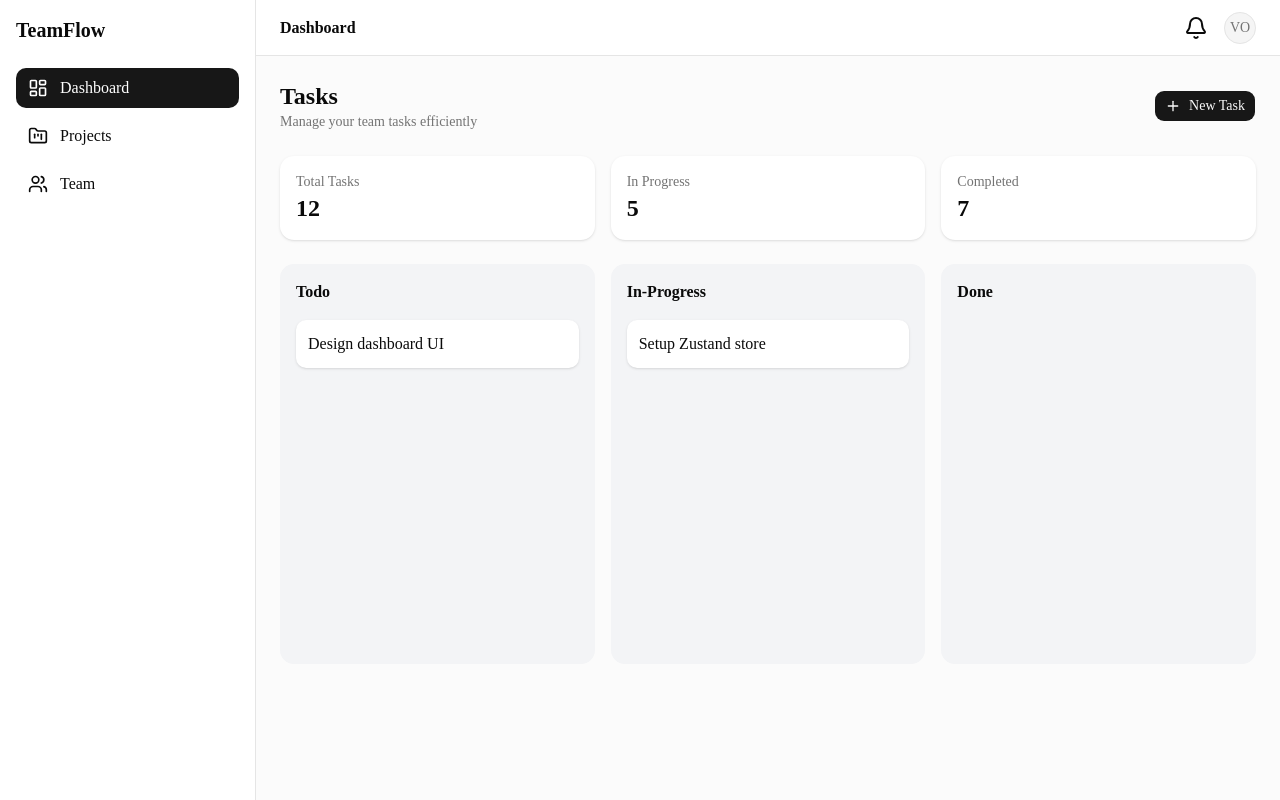
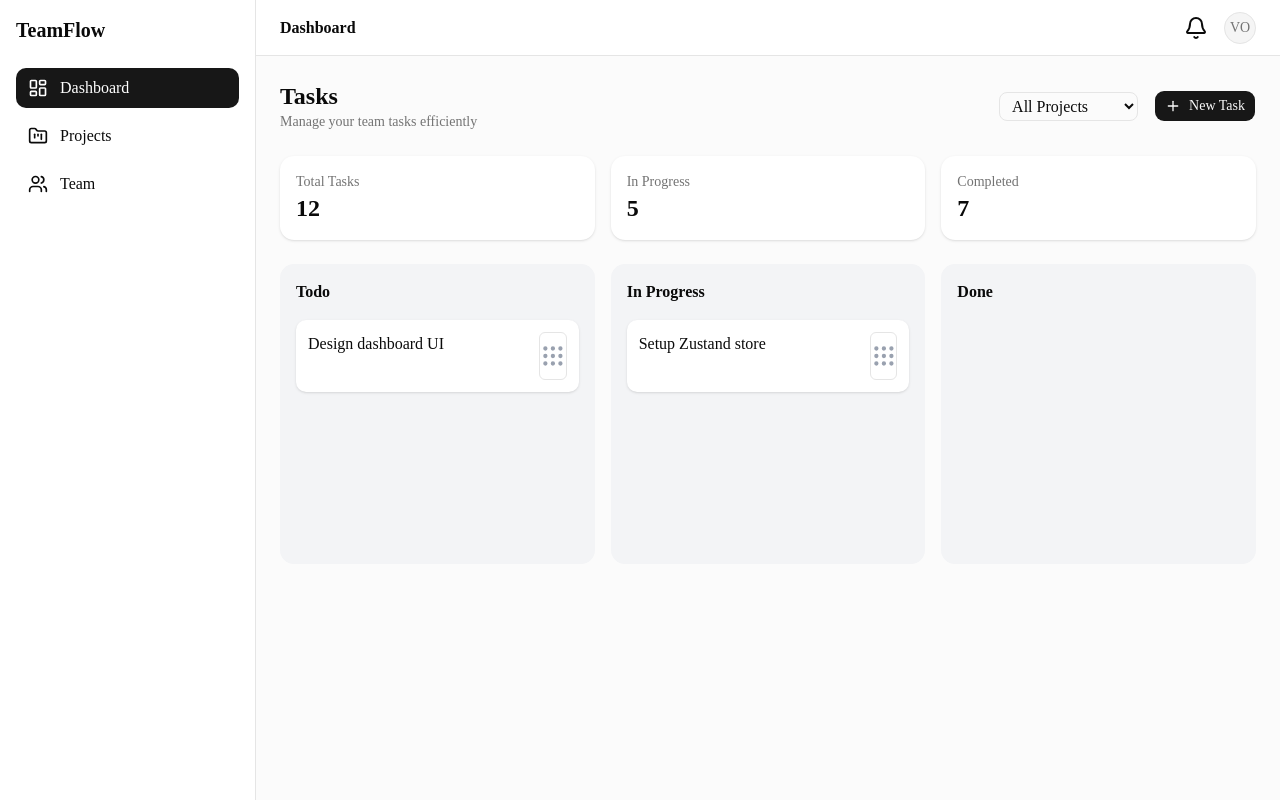
Before and after one commit to chivicoko/maki, a Next.js app: page /dashboard in a window 1280 px wide. Built offline with nearby package versions, Linux system fonts and the light colour scheme.

Commit message:
add task sheet; project select dropdown, UI fixes

```diff
--- a/src/app/dashboard/page.tsx
+++ b/src/app/dashboard/page.tsx
@@ -6,9 +6,12 @@ import CreateTaskModal from "@/components/tasks/create-task-modal";
 import { Button } from "@/components/ui/button";
 import { Plus } from "lucide-react";
 import Stats from "@/components/tasks/stats";
+import TaskDrawer from "@/components/tasks/task-drawer";
+import { useUIStore } from "@/store/ui-store";
 
 export default function DashboardPage() {
   const [open, setOpen] = useState(false);
+  const { setProject } = useUIStore();
 
   return (
     <div className="space-y-6">
@@ -21,11 +24,23 @@ export default function DashboardPage() {
           </p>
         </div>
 
+
+
         {/* MODAL TRIGGER BUTTON */}
-        <Button onClick={() => setOpen(true)} className="flex items-center gap-2">
-          <Plus className="size-4" />
-          New Task
-        </Button>
+        <div className="flex items-center gap-4">
+          <select
+            onChange={(e) => setProject(e.target.value)}
+            className="border rounded-md px-2 py-1"
+          >
+            <option value="all">All Projects</option>
+            <option value="p1">Dashboard App</option>
+          </select>
+
+          <Button onClick={() => setOpen(true)} className="flex items-center gap-2">
+            <Plus className="size-4" />
+            New Task
+          </Button>
+        </div>
       </div>
 
       {/* STATS */}
@@ -36,6 +51,9 @@ export default function DashboardPage() {
 
       {/* MODAL */}
       <CreateTaskModal open={open} setOpen={setOpen} />
+
+      {/* TASK DRAWER */}
+      <TaskDrawer />
     </div>
   );
 }
--- a/src/components/tasks/kanban-board.tsx
+++ b/src/components/tasks/kanban-board.tsx
@@ -1,66 +1,194 @@
-// src/components/tasks/KanbanBoard.tsx
-
 "use client";
 
+import { useTasks } from "@/hooks/use-tasks";
 import {
   DndContext,
   closestCorners,
   DragEndEvent,
+  useDroppable,
 } from "@dnd-kit/core";
-import { useTasks } from "@/hooks/use-tasks";
+
+import {
+  SortableContext,
+  verticalListSortingStrategy,
+  useSortable,
+} from "@dnd-kit/sortable";
+
+import { CSS } from "@dnd-kit/utilities";
+
 import { useMutation, useQueryClient } from "@tanstack/react-query";
 import axios from "axios";
+import { Task } from "../../../types";
+import { useTaskStore } from "@/store/task-store";
+import { useUIStore } from "@/store/ui-store";
+import { Grip } from "lucide-react";
+import { useEffect, useState } from "react";
 
 const columns = ["todo", "in-progress", "done"];
 
+
+// ✅ COLUMN (DROPPABLE FIX)
+function Column({ id, children }: { id: string; children: React.ReactNode;}) {
+  const { setNodeRef, isOver } = useDroppable({ id });
+
+  return (
+    <div
+      ref={setNodeRef}
+      className={`p-4 rounded-xl min-h-[300px] transition ${
+        isOver ? "bg-blue-100" : "bg-gray-100"
+      }`}
+    >
+      {children}
+    </div>
+  );
+}
+
+
+// ✅ TASK CARD (CLICK FIX INCLUDED)
+function SortableTask({ task }: { task: Task }) {
+  const { attributes, listeners, setNodeRef, transform, transition } =
+    useSortable({ id: task.id });
+
+  const { setTask } = useTaskStore();
+
+  const style = {
+    transform: CSS.Transform.toString(transform),
+    transition,
+  };
+
+  return (
+    <div
+      ref={setNodeRef}
+      style={style}
+      className="flex justify-between bg-white p-3 rounded-lg mb-2 shadow hover:shadow-md transition"
+    >
+      {/* ✅ CLICK AREA */}
+      <div
+        onClick={() => setTask(task.id)}
+        className="cursor-pointer w-[90%]"
+      >
+        {task.title}
+      </div>
+
+      {/* ✅ DRAG HANDLE (VERY IMPORTANT) */}
+      <Grip
+        {...attributes}
+        {...listeners}
+        className="h-full min-h-12 w-7 border rounded-sm text-xs text-gray-400 mt- cursor-grab "
+      />
+    </div>
+  );
+}
+
+
+// ✅ MAIN BOARD
 export default function KanbanBoard() {
   const { data: tasks = [] } = useTasks();
+  const [localTasks, setLocalTasks] = useState<Task[]>([]);
+
+  const { selectedProject } = useUIStore();
   const queryClient = useQueryClient();
 
-  const updateTask = useMutation({
-    mutationFn: (data: any) => axios.put(`/api/tasks/${data.id}`, data),
-    onSuccess: () => queryClient.invalidateQueries({ queryKey: ["tasks"] }),
+  useEffect(() => {
+    setLocalTasks(tasks);
+  }, [tasks]);
+
+  // ✅ FILTER
+  const filteredTasks =
+    selectedProject === "all"
+      ? localTasks
+      : localTasks.filter((t: Task) => t.projectId === selectedProject);
+
+  // ✅ MUTATION
+  const mutation = useMutation({
+    mutationFn: (task: Task) =>
+      axios.put(`/api/tasks/${task.id}`, task),
+
+    onMutate: async (updatedTask) => {
+      await queryClient.cancelQueries({ queryKey: ["tasks"] });
+
+      const previous = queryClient.getQueryData<Task[]>(["tasks"]);
+
+      queryClient.setQueryData(["tasks"], (old: Task[] = []) =>
+        old.map((t) =>
+          t.id === updatedTask.id
+            ? { ...t, status: updatedTask.status }
+            : t
+        )
+      );
+
+      return { previous };
+    },
+
+    onError: (_err, _newTask, context) => {
+      if (context?.previous) {
+        queryClient.setQueryData(["tasks"], context.previous);
+      }
+    },
+
+    onSettled: () => {
+      queryClient.invalidateQueries({ queryKey: ["tasks"] });
+    },
   });
 
+  // ✅ DRAG FIX
   const handleDragEnd = (event: DragEndEvent) => {
     const { active, over } = event;
-
     if (!over) return;
 
-    const task = tasks.find((t: any) => t.id === active.id);
+    const task = localTasks.find((t) => t.id === active.id);
     if (!task) return;
 
-    if (task.status !== over.id) {
-      updateTask.mutate({
-        ...task,
-        status: over.id,
-      });
+    let newStatus: Task["status"] | null = null;
+
+    if (columns.includes(over.id as string)) {
+      newStatus = over.id as Task["status"];
+    } else {
+      const overTask = localTasks.find((t) => t.id === over.id);
+      if (overTask) newStatus = overTask.status;
     }
+
+    if (!newStatus || task.status === newStatus) return;
+
+    // ✅ INSTANT UI UPDATE (THIS FIXES SNAP BACK)
+    setLocalTasks((prev) =>
+      prev.map((t) =>
+        t.id === task.id ? { ...t, status: newStatus! } : t
+      )
+    );
+
+    // ✅ THEN sync to backend
+    mutation.mutate({
+      ...task,
+      status: newStatus,
+    });
   };
 
   return (
     <DndContext collisionDetection={closestCorners} onDragEnd={handleDragEnd}>
       <div className="grid grid-cols-3 gap-4">
-        {columns.map((col) => (
-          <div
-            key={col}
-            id={col}
-            className="bg-gray-100 p-4 rounded-xl min-h-[400px]"
-          >
-            <h2 className="font-bold capitalize mb-4">{col}</h2>
+        {columns.map((col) => {
+          const colTasks = filteredTasks.filter(
+            (t: Task) => t.status === col
+          );
 
-            {tasks
-              .filter((task: any) => task.status === col)
-              .map((task: any) => (
-                <div
-                  key={task.id}
-                  className="bg-white p-3 rounded-lg mb-2 shadow cursor-grab"
-                >
-                  {task.title}
-                </div>
-              ))}
-          </div>
-        ))}
+          return (
+            <Column key={col} id={col}>
+              <h2 className="font-bold mb-4 capitalize">
+                {col.replace("-", " ")}
+              </h2>
+
+              <SortableContext
+                items={colTasks.map((t: Task) => t.id)}
+                strategy={verticalListSortingStrategy}
+              >
+                {colTasks.map((task: Task) => (
+                  <SortableTask key={task.id} task={task} />
+                ))}
+              </SortableContext>
+            </Column>
+          );
+        })}
       </div>
     </DndContext>
   );
--- /dev/null
+++ b/src/components/tasks/task-drawer.tsx
@@ -0,0 +1,44 @@
+// src/components/tasks/TaskDrawer.tsx
+
+"use client";
+
+import { useTasks } from "@/hooks/use-tasks";
+import { useTaskStore } from "@/store/task-store";
+
+import {
+  Sheet,
+  SheetContent,
+  SheetHeader,
+  SheetTitle,
+} from "@/components/ui/sheet";
+
+export default function TaskDrawer() {
+  const { selectedTaskId, setTask } = useTaskStore();
+  const { data: tasks = [] } = useTasks();
+
+  const task = tasks.find((t: any) => t.id === selectedTaskId);
+
+  return (
+    <Sheet open={!!selectedTaskId} onOpenChange={() => setTask(null)}>
+      <SheetContent side="right" className="w-[400px]">
+        {task && (
+          <>
+            <SheetHeader>
+              <SheetTitle>{task.title}</SheetTitle>
+            </SheetHeader>
+            <hr />
+            <div className="px-4 space-y-2">
+              <p className="text-sm text-gray-500">
+                Status: {task.status}
+              </p>
+
+              <p className="text-sm text-gray-500">
+                Priority: {task.priority}
+              </p>
+            </div>
+          </>
+        )}
+      </SheetContent>
+    </Sheet>
+  );
+}
--- a/src/components/ui/button.tsx
+++ b/src/components/ui/button.tsx
@@ -5,7 +5,7 @@ import { Slot } from "radix-ui"
 import { cn } from "@/lib/utils"
 
 const buttonVariants = cva(
-  "group/button inline-flex shrink-0 items-center justify-center rounded-lg border border-transparent bg-clip-padding text-sm font-medium whitespace-nowrap transition-all outline-none select-none focus-visible:border-ring focus-visible:ring-3 focus-visible:ring-ring/50 active:translate-y-px disabled:pointer-events-none disabled:opacity-50 aria-invalid:border-destructive aria-invalid:ring-3 aria-invalid:ring-destructive/20 dark:aria-invalid:border-destructive/50 dark:aria-invalid:ring-destructive/40 [&_svg]:pointer-events-none [&_svg]:shrink-0 [&_svg:not([class*='size-'])]:size-4 cursor-pointer",
+  "group/button inline-flex shrink-0 items-center justify-center rounded-lg border border-transparent bg-clip-padding text-sm font-medium whitespace-nowrap transition-all outline-none select-none focus-visible:border-ring focus-visible:ring-3 focus-visible:ring-ring/50 active:translate-y-px disabled:pointer-events-none disabled:opacity-50 aria-invalid:border-destructive aria-invalid:ring-3 aria-invalid:ring-destructive/20 dark:aria-invalid:border-destructive/50 dark:aria-invalid:ring-destructive/40 [&_svg]:pointer-events-none [&_svg]:shrink-0 [&_svg:not([class*='size-'])]:size-4",
   {
     variants: {
       variant: {
--- /dev/null
+++ b/src/components/ui/sheet.tsx
@@ -0,0 +1,144 @@
+"use client"
+
+import * as React from "react"
+import { Dialog as SheetPrimitive } from "radix-ui"
+
+import { cn } from "@/lib/utils"
+import { Button } from "@/components/ui/button"
+import { XIcon } from "lucide-react"
+
+function Sheet({ ...props }: React.ComponentProps<typeof SheetPrimitive.Root>) {
+  return <SheetPrimitive.Root data-slot="sheet" {...props} />
+}
+
+function SheetTrigger({
+  ...props
+}: React.ComponentProps<typeof SheetPrimitive.Trigger>) {
+  return <SheetPrimitive.Trigger data-slot="sheet-trigger" {...props} />
+}
+
+function SheetClose({
+  ...props
+}: React.ComponentProps<typeof SheetPrimitive.Close>) {
+  return <SheetPrimitive.Close data-slot="sheet-close" {...props} />
+}
+
+function SheetPortal({
+  ...props
+}: React.ComponentProps<typeof SheetPrimitive.Portal>) {
+  return <SheetPrimitive.Portal data-slot="sheet-portal" {...props} />
+}
+
+function SheetOverlay({
+  className,
+  ...props
+}: React.ComponentProps<typeof SheetPrimitive.Overlay>) {
+  return (
+    <SheetPrimitive.Overlay
+      data-slot="sheet-overlay"
+      className={cn(
+        "fixed inset-0 z-50 bg-black/10 duration-100 supports-backdrop-filter:backdrop-blur-xs data-open:animate-in data-open:fade-in-0 data-closed:animate-out data-closed:fade-out-0",
+        className
+      )}
+      {...props}
+    />
+  )
+}
+
+function SheetContent({
+  className,
+  children,
+  side = "right",
+  showCloseButton = true,
+  ...props
+}: React.ComponentProps<typeof SheetPrimitive.Content> & {
+  side?: "top" | "right" | "bottom" | "left"
+  showCloseButton?: boolean
+}) {
+  return (
+    <SheetPortal>
+      <SheetOverlay />
+      <SheetPrimitive.Content
+        data-slot="sheet-content"
+        data-side={side}
+        className={cn(
+          "fixed z-50 flex flex-col gap-4 bg-background bg-clip-padding text-sm shadow-lg transition duration-200 ease-in-out data-[side=bottom]:inset-x-0 data-[side=bottom]:bottom-0 data-[side=bottom]:h-auto data-[side=bottom]:border-t data-[side=left]:inset-y-0 data-[side=left]:left-0 data-[side=left]:h-full data-[side=left]:w-3/4 data-[side=left]:border-r data-[side=right]:inset-y-0 data-[side=right]:right-0 data-[side=right]:h-full data-[side=right]:w-3/4 data-[side=right]:border-l data-[side=top]:inset-x-0 data-[side=top]:top-0 data-[side=top]:h-auto data-[side=top]:border-b data-[side=left]:sm:max-w-sm data-[side=right]:sm:max-w-sm data-open:animate-in data-open:fade-in-0 data-[side=bottom]:data-open:slide-in-from-bottom-10 data-[side=left]:data-open:slide-in-from-left-10 data-[side=right]:data-open:slide-in-from-right-10 data-[side=top]:data-open:slide-in-from-top-10 data-closed:animate-out data-closed:fade-out-0 data-[side=bottom]:data-closed:slide-out-to-bottom-10 data-[side=left]:data-closed:slide-out-to-left-10 data-[side=right]:data-closed:slide-out-to-right-10 data-[side=top]:data-closed:slide-out-to-top-10",
+          className
+        )}
+        {...props}
+      >
+        {children}
+        {showCloseButton && (
+          <SheetPrimitive.Close data-slot="sheet-close" asChild>
+            <Button
+              variant="ghost"
+              className="absolute top-3 right-3"
+              size="icon-sm"
+            >
+              <XIcon
+              />
+              <span className="sr-only">Close</span>
+            </Button>
+          </SheetPrimitive.Close>
+        )}
+      </SheetPrimitive.Content>
+    </SheetPortal>
+  )
+}
+
+function SheetHeader({ className, ...props }: React.ComponentProps<"div">) {
+  return (
+    <div
+      data-slot="sheet-header"
+      className={cn("flex flex-col gap-0.5 p-4", className)}
+      {...props}
+    />
+  )
+}
+
+function SheetFooter({ className, ...props }: React.ComponentProps<"div">) {
+  return (
+    <div
+      data-slot="sheet-footer"
+      className={cn("mt-auto flex flex-col gap-2 p-4", className)}
+      {...props}
+    />
+  )
+}
+
+function SheetTitle({
+  className,
+  ...props
+}: React.ComponentProps<typeof SheetPrimitive.Title>) {
+  return (
+    <SheetPrimitive.Title
+      data-slot="sheet-title"
+      className={cn("text-base font-medium text-foreground", className)}
+      {...props}
+    />
+  )
+}
+
+function SheetDescription({
+  className,
+  ...props
+}: React.ComponentProps<typeof SheetPrimitive.Description>) {
+  return (
+    <SheetPrimitive.Description
+      data-slot="sheet-description"
+      className={cn("text-sm text-muted-foreground", className)}
+      {...props}
+    />
+  )
+}
+
+export {
+  Sheet,
+  SheetTrigger,
+  SheetClose,
+  SheetContent,
+  SheetHeader,
+  SheetFooter,
+  SheetTitle,
+  SheetDescription,
+}
--- /dev/null
+++ b/src/store/task-store.ts
@@ -0,0 +1,11 @@
+import { create } from "zustand";
+
+interface TaskStore {
+  selectedTaskId: string | null;
+  setTask: (id: string | null) => void;
+}
+
+export const useTaskStore = create<TaskStore>((set) => ({
+  selectedTaskId: null,
+  setTask: (id) => set({ selectedTaskId: id }),
+}));
--- a/src/store/ui-store.ts
+++ b/src/store/ui-store.ts
@@ -2,11 +2,11 @@
 import { create } from "zustand";
 
 interface UIState {
-  selectedProject: string | null;
+  selectedProject: string;
   setProject: (id: string) => void;
 }
 
 export const useUIStore = create<UIState>((set) => ({
-  selectedProject: null,
+  selectedProject: "all",
   setProject: (id) => set({ selectedProject: id }),
 }));
```
